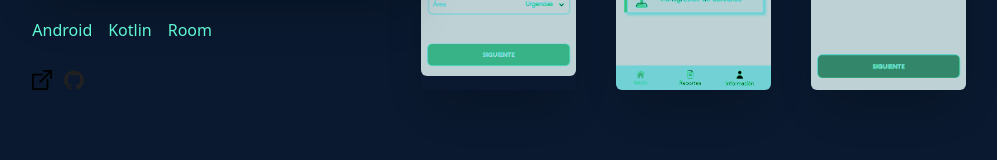
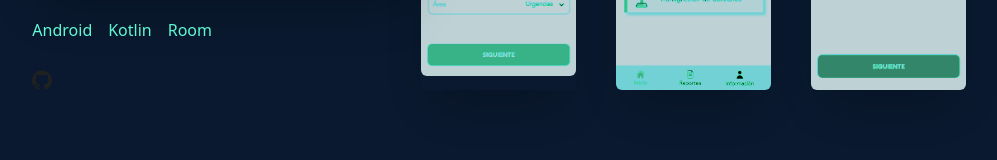
Before and after one commit to Alex-Camara/portfolio, a Vue app: page / in a window 1280 px wide. Shown: the part 3405-3565 px from the top of the page, without its empty margins (141-1138 px from the left). Built offline with nearby package versions, Linux system fonts and the light colour scheme.

Commit message:
added links to project pinned components

```diff
--- a/src/components/ProjectLeft.vue
+++ b/src/components/ProjectLeft.vue
@@ -29,8 +29,16 @@
                 </div>
 
                 <div class="flex ml-auto pr-2 mt-5">
-                    <img src="../assets/link.svg" class="white-icon h-5 self-center cursor-pointer mr-3"/>
-                    <img src="../assets/github.svg" class="white-icon h-5 self-center cursor-pointer"/>
+                    <div v-if="project.getWebLink() !== ''">
+                        <a :href="project.getWebLink()" target="_blank">
+                            <img src="../assets/link.svg" class="white-icon h-5 self-center cursor-pointer mr-3"/>
+                        </a>
+                    </div>
+                    <div v-if="project.getGithubLink() !== ''">
+                        <a :href="project.getGithubLink()" target="_blank">
+                            <img src="../assets/github.svg" class="white-icon h-5 self-center cursor-pointer"/>
+                        </a>
+                    </div>
                 </div>
         </div>
     </div>
--- a/src/components/ProjectRight.vue
+++ b/src/components/ProjectRight.vue
@@ -17,8 +17,16 @@
       </div>
 
       <div class="flex mr-auto pr-2 mt-5">
-        <img src="../assets/link.svg" class="white-icon h-5 self-center cursor-pointer mr-3"/>
-        <img src="../assets/github.svg" class="white-icon h-5 self-center cursor-pointer"/>
+        <div v-if="project.getWebLink() !== ''">
+          <a :href="project.getWebLink()" target="_blank">
+            <img src="../assets/link.svg" class="white-icon h-5 self-center cursor-pointer mr-3"/>
+          </a>
+        </div>
+        <div v-if="project.getGithubLink() !== ''">
+          <a :href="project.getGithubLink()" target="_blank">
+            <img src="../assets/github.svg" class="white-icon h-5 self-center cursor-pointer"/>
+          </a>
+        </div>
       </div>
 
     </div>
```
